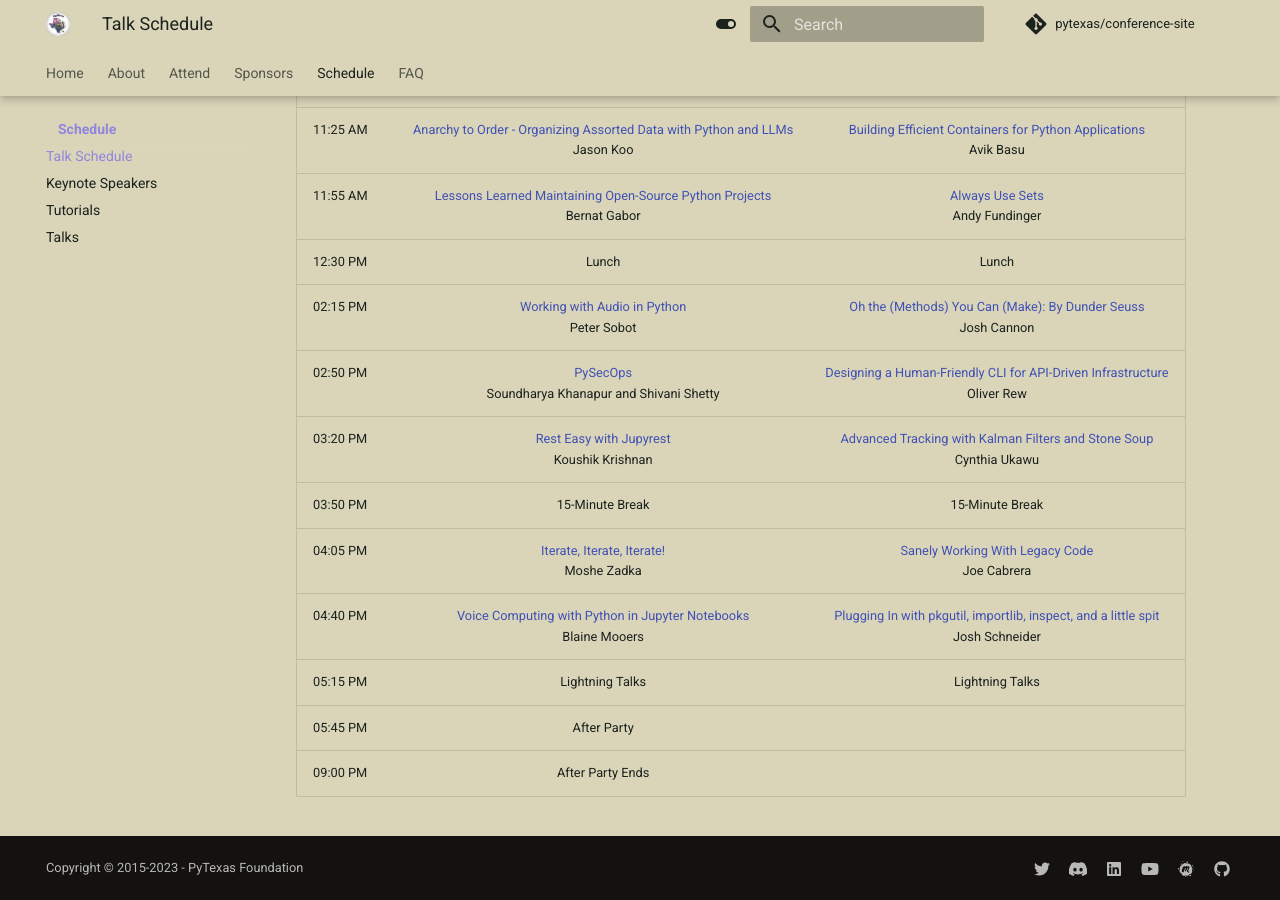
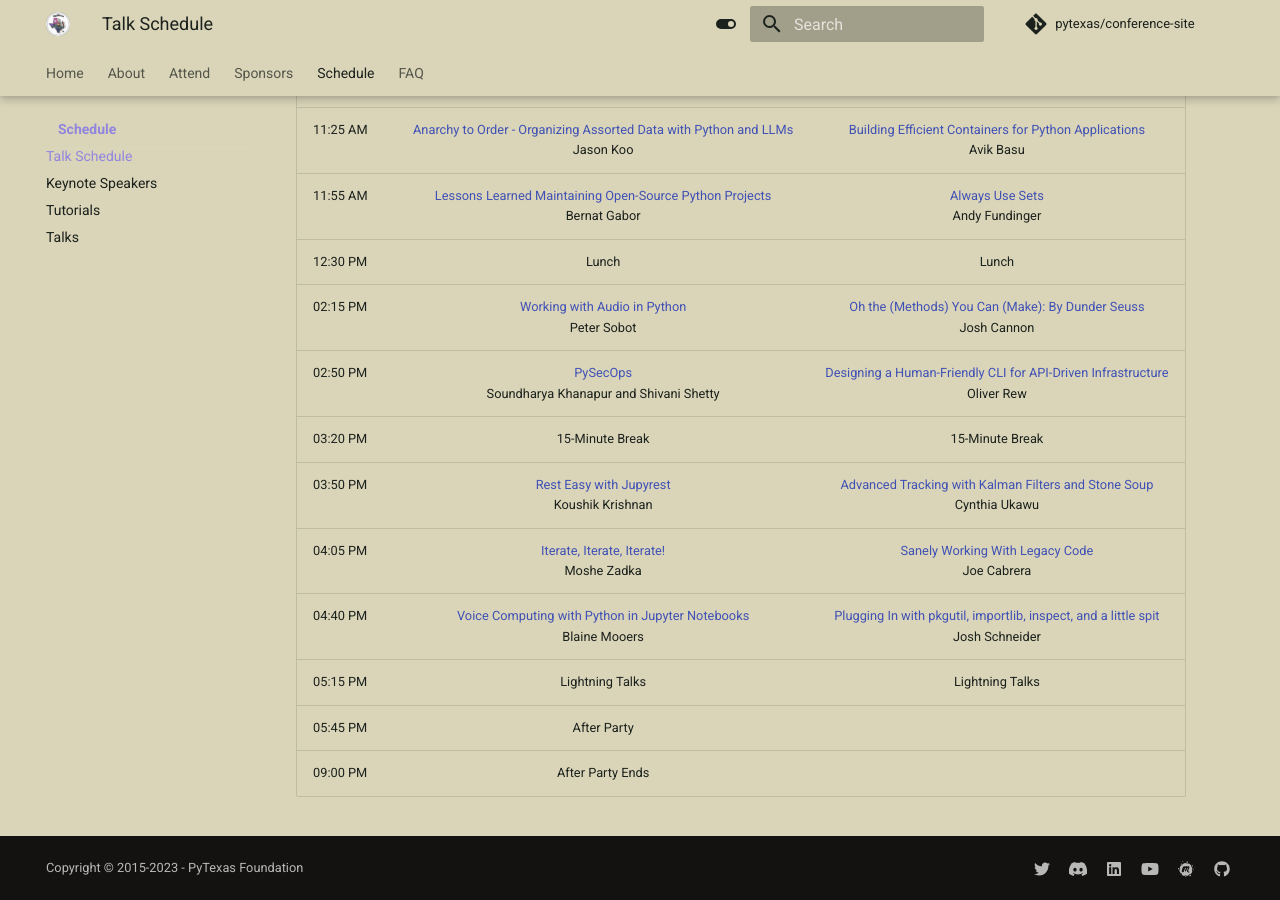
Before and after one commit to pytexas/2024, an MkDocs documentation site: the page built from docs/schedule/full_schedule.md, in a window 1280 px wide and 900 px high, scrolled down 542 px. Built offline with MkDocs 1.6.1 and Material for MkDocs 9.7.7, drawn with Linux system fonts in a browser that asks for light colours; comment, search, counter and statistics services are not loaded.

```diff
--- a/docs/schedule/full_schedule.md
+++ b/docs/schedule/full_schedule.md
@@ -5,7 +5,7 @@ description: A full schedule grid for the event
 
 # Talk Schedule
 
-*You can view the Tutorial schedule [here](../tutorials)*
+_You can view the Tutorial schedule [here](../tutorials)_
 
 | Time {: ^ .table } |                                                                              Saturday                                                                              |                                                                            Sunday                                                                            |
 | :----------------- | :----------------------------------------------------------------------------------------------------------------------------------------------------------------: | :----------------------------------------------------------------------------------------------------------------------------------------------------------: |
@@ -20,10 +20,10 @@ description: A full schedule grid for the event
 | 12:30&nbsp;PM      |                                                                               Lunch                                                                                |                                                                            Lunch                                                                             |
 | 02:15&nbsp;PM      |                               [Working with Audio in Python](../talks/#working-with-audio-in-python-feat-pedalboard)<br/>Peter Sobot                               |                  [Oh the (Methods) You Can (Make): By Dunder Seuss](../talks/#oh-the-methods-you-can-make-by-dunder-seuss)<br/>Josh Cannon                   |
 | 02:50&nbsp;PM      |                                             [PySecOps](../talks/#pysecops)<br/>Soundharya Khanapur and Shivani Shetty                                              |    [Designing a Human-Friendly CLI for API-Driven Infrastructure](../talks/#designing-a-human-friendly-cli-for-api-driven-infrastructure)<br/>Oliver Rew     |
-| 03:20&nbsp;PM      |                         [Rest Easy with Jupyrest](../talks/#rest-easy-with-jupyrest-deploy-notebooks-as-web-services)<br/>Koushik Krishnan                         |           [Advanced Tracking with Kalman Filters and Stone Soup](../talks/#advanced-tracking-with-kalman-filters-and-stone-soup)<br/>Cynthia Ukawu           |
-| 03:50&nbsp;PM      |                                                                          15-Minute Break                                                                           |                                                                       15-Minute Break                                                                        |
+| 03:20&nbsp;PM      |                                                                          15-Minute Break                                                                           |                                                                       15-Minute Break                                                                        |
+| 03:50&nbsp;PM      |                         [Rest Easy with Jupyrest](../talks/#rest-easy-with-jupyrest-deploy-notebooks-as-web-services)<br/>Koushik Krishnan                         |           [Advanced Tracking with Kalman Filters and Stone Soup](../talks/#advanced-tracking-with-kalman-filters-and-stone-soup)<br/>Cynthia Ukawu           |
 | 04:05&nbsp;PM      |                                          [Iterate, Iterate, Iterate!](../talks/#iterate-iterate-iterate)<br/>Moshe Zadka                                           |                                 [Sanely Working With Legacy Code](../talks/#sanely-working-with-legacy-code)<br/>Joe Cabrera                                 |
-| 04:40&nbsp;PM      |                    [Voice Computing with Python in Jupyter Notebooks](../talks/#voice-computing-with-python-in-jupyter-notebooks)<br/>Blaine Mooers                    | [Plugging In with pkgutil, importlib, inspect, and a little spit](../talks/#plugging-in-with-pkgutil-importlib-inspect-and-a-little-spit)<br/>Josh Schneider |
+| 04:40&nbsp;PM      |                  [Voice Computing with Python in Jupyter Notebooks](../talks/#voice-computing-with-python-in-jupyter-notebooks)<br/>Blaine Mooers                  | [Plugging In with pkgutil, importlib, inspect, and a little spit](../talks/#plugging-in-with-pkgutil-importlib-inspect-and-a-little-spit)<br/>Josh Schneider |
 | 05:15&nbsp;PM      |                                                                          Lightning Talks                                                                           |                                                                       Lightning Talks                                                                        |
 | 05:45&nbsp;PM      |                                                                            After Party                                                                             |                                                                                                                                                              |
 | 09:00&nbsp;PM      |                                                                          After Party Ends                                                                          |                                                                                                                                                              |
```
